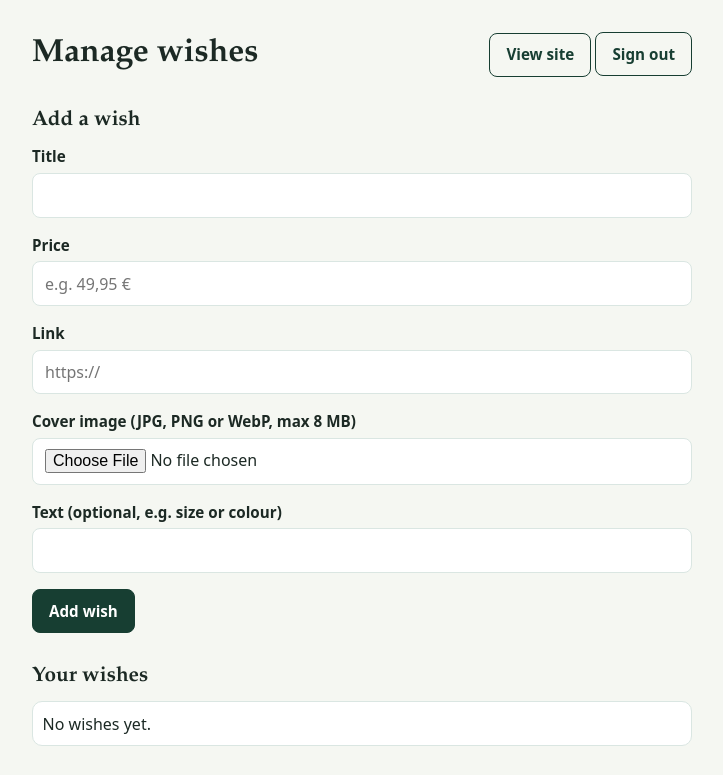
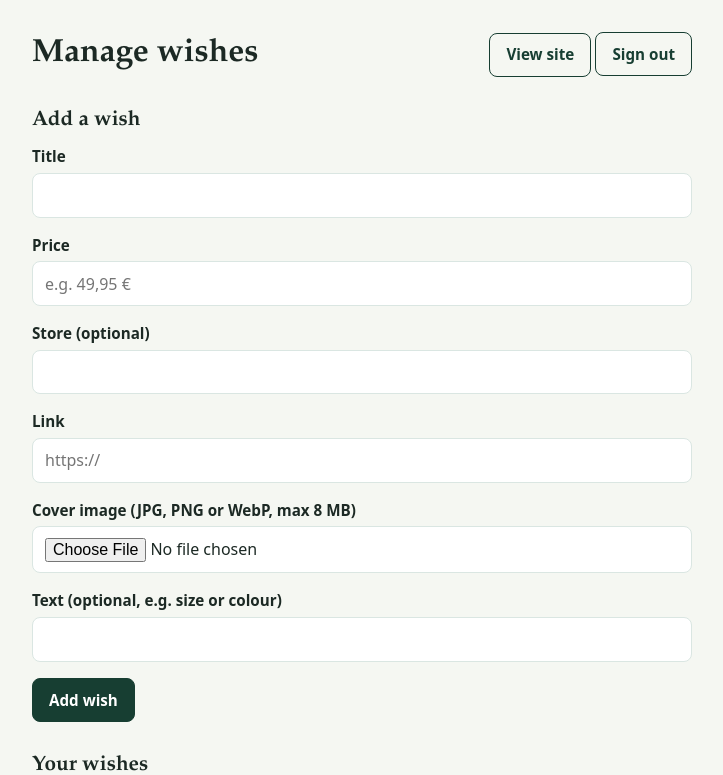
Before and after one commit to DGLaurits/wishlist, a Flask app: page /add/panel in a window 1280 px wide. Shown: the top 775 px of the page, without its empty margins (278-1001 px from the left). Before the commit the page ends 746 px from the top, so only its background shows below. Run offline with Flask 3, Linux system fonts and the light colour scheme; the visitor is signed in with stand-in values (Sample User, id 1).

Commit message:
Add store option and sort thereafter

```diff
--- a/app.py
+++ b/app.py
@@ -49,11 +49,16 @@ FAILS = {}               # ip -> timestamps of failed logins
 
 
 # ---- Storage ---------------------------------------------------------------
-def load():
+def load_wishes():
     try:
         return json.loads(WISHES_FILE.read_text("utf-8"))
     except FileNotFoundError:
         return []
+
+
+def sort_wishes(wishes):
+    return sorted(wishes, key=lambda w: (
+        w["reserved"], not w.get("store"), w.get("store", "").casefold()))
 
 
 def save(wishes):
@@ -86,11 +91,14 @@ def save_image(file):
 
 def read_form(require_image):
     f = request.form
-    title, price, link, note = (f.get(k, "").strip() for k in ("title", "price", "link", "note"))
+    title, price, link, note, store = (
+        f.get(k, "").strip() for k in ("title", "price", "link", "note", "store"))
     if not title or len(title) > 80:
         return None, "Title is required (max 80 characters)."
     if len(price) > 30:
         return None, "Price is too long (max 30 characters)."
+    if len(store) > 80:
+        return None, "Store is too long (max 80 characters)."
     u = urlparse(link)
     if u.scheme not in ("http", "https") or not u.netloc or len(link) > 800:
         return None, "Link must be a full address starting with http:// or https://"
@@ -106,7 +114,7 @@ def read_form(require_image):
             image = save_image(file)
         except ValueError as e:
             return None, str(e)
-    return dict(title=title, price=price, link=link, note=note, image=image), None
+    return dict(title=title, price=price, link=link, note=note, store=store, image=image), None
 
 
 # ---- Security helpers --------------------------------------------------------
@@ -170,7 +178,7 @@ def login_required(fn):
 # ---- Public pages --------------------------------------------------------------
 @app.route("/")
 def index():
-    wishes = sorted(load(), key=lambda w: w["reserved"])  # reserved ones sink to the bottom
+    wishes = sort_wishes(load_wishes())
     return render_template("index.html", wishes=wishes)
 
 
@@ -178,7 +186,7 @@ def index():
 def reserve(wish_id):
     want = request.form.get("action") == "reserve"
     with LOCK:
-        wishes = load()
+        wishes = load_wishes()
         wish = next((w for w in wishes if w["id"] == wish_id), None)
         if not wish:
             abort(404)
@@ -225,7 +233,7 @@ def logout():
 @admin.route("/panel")
 @login_required
 def panel():
-    return render_template("admin.html", wishes=load(), wish=None, form={})
+    return render_template("admin.html", wishes=sort_wishes(load_wishes()), wish=None, form={})
 
 
 @admin.post("/add")
@@ -234,9 +242,9 @@ def add():
     data, err = read_form(require_image=True)
     if err:
         flash(err)
-        return render_template("admin.html", wishes=load(), wish=None, form=request.form), 400
+        return render_template("admin.html", wishes=sort_wishes(load_wishes()), wish=None, form=request.form), 400
     with LOCK:
-        wishes = load()
+        wishes = load_wishes()
         wishes.insert(0, dict(id=secrets.token_hex(6), reserved=False, **data))
         save(wishes)
     flash("Wish added.")
@@ -246,18 +254,18 @@ def add():
 @admin.route("/edit/<wish_id>", methods=["GET", "POST"])
 @login_required
 def edit(wish_id):
-    wishes = load()
+    wishes = load_wishes()
     wish = next((w for w in wishes if w["id"] == wish_id), None)
     if not wish:
         abort(404)
     if request.method == "GET":
-        return render_template("admin.html", wishes=wishes, wish=wish, form=wish)
+        return render_template("admin.html", wishes=sort_wishes(wishes), wish=wish, form=wish)
     data, err = read_form(require_image=False)
     if err:
         flash(err)
-        return render_template("admin.html", wishes=wishes, wish=wish, form=request.form), 400
+        return render_template("admin.html", wishes=sort_wishes(wishes), wish=wish, form=request.form), 400
     with LOCK:
-        wishes = load()
+        wishes = load_wishes()
         wish = next(w for w in wishes if w["id"] == wish_id)
         new_image = data.pop("image")
         if new_image:
@@ -273,7 +281,7 @@ def edit(wish_id):
 @login_required
 def delete(wish_id):
     with LOCK:
-        wishes = load()
+        wishes = load_wishes()
         wish = next((w for w in wishes if w["id"] == wish_id), None)
         if wish:
             delete_image(wish["image"])
--- a/templates/admin.html
+++ b/templates/admin.html
@@ -19,6 +19,7 @@
     <input type="hidden" name="csrf" value="{{ csrf_token() }}">
     <label>Title <input name="title" maxlength="80" required value="{{ form.title or '' }}"></label>
     <label>Price <input name="price" maxlength="30" placeholder="e.g. 49,95 €" value="{{ form.price or '' }}"></label>
+    <label>Store (optional) <input name="store" maxlength="80" value="{{ form.store or '' }}"></label>
     <label>Link <input type="url" name="link" required placeholder="https://" value="{{ form.link or '' }}"></label>
     <label>Cover image (JPG, PNG or WebP, max 8 MB){% if wish %} – leave empty to keep the current one{% endif %}
       <input type="file" name="image" accept="image/jpeg,image/png,image/webp" {{ '' if wish else 'required' }}></label>
@@ -34,7 +35,7 @@
     {% for w in wishes %}
     <li>
       <img src="{{ url_for('uploads', filename=w.image) }}" alt="">
-      <span><strong>{{ w.title }}</strong><br>{{ w.price }}</span>
+      <span><strong>{{ w.title }}</strong><br>{{ w.price }}{% if w.store %}<br>Store: {{ w.store }}{% endif %}</span>
       <span class="actions">
         <a class="btn ghost" href="{{ url_for('admin.edit', wish_id=w.id) }}">Edit</a>
         <form method="post" action="{{ url_for('admin.delete', wish_id=w.id) }}" class="inline"
--- a/templates/index.html
+++ b/templates/index.html
@@ -16,6 +16,7 @@
       </div>
       <div class="body">
         <h2><a class="stretch" href="{{ w.link }}" target="_blank" rel="noopener noreferrer nofollow">{{ w.title }}</a></h2>
+        {% if w.store %}<p class="note">Butik: {{ w.store }}</p>{% endif %}
         {% if w.price %}<p class="price">{{ w.price }}</p>{% endif %}
         {% if w.note %}<p class="note">{{ w.note }}</p>{% endif %}
         <form method="post" action="{{ url_for('reserve', wish_id=w.id) }}">
```
Also changed, not shown: 1 other file.
